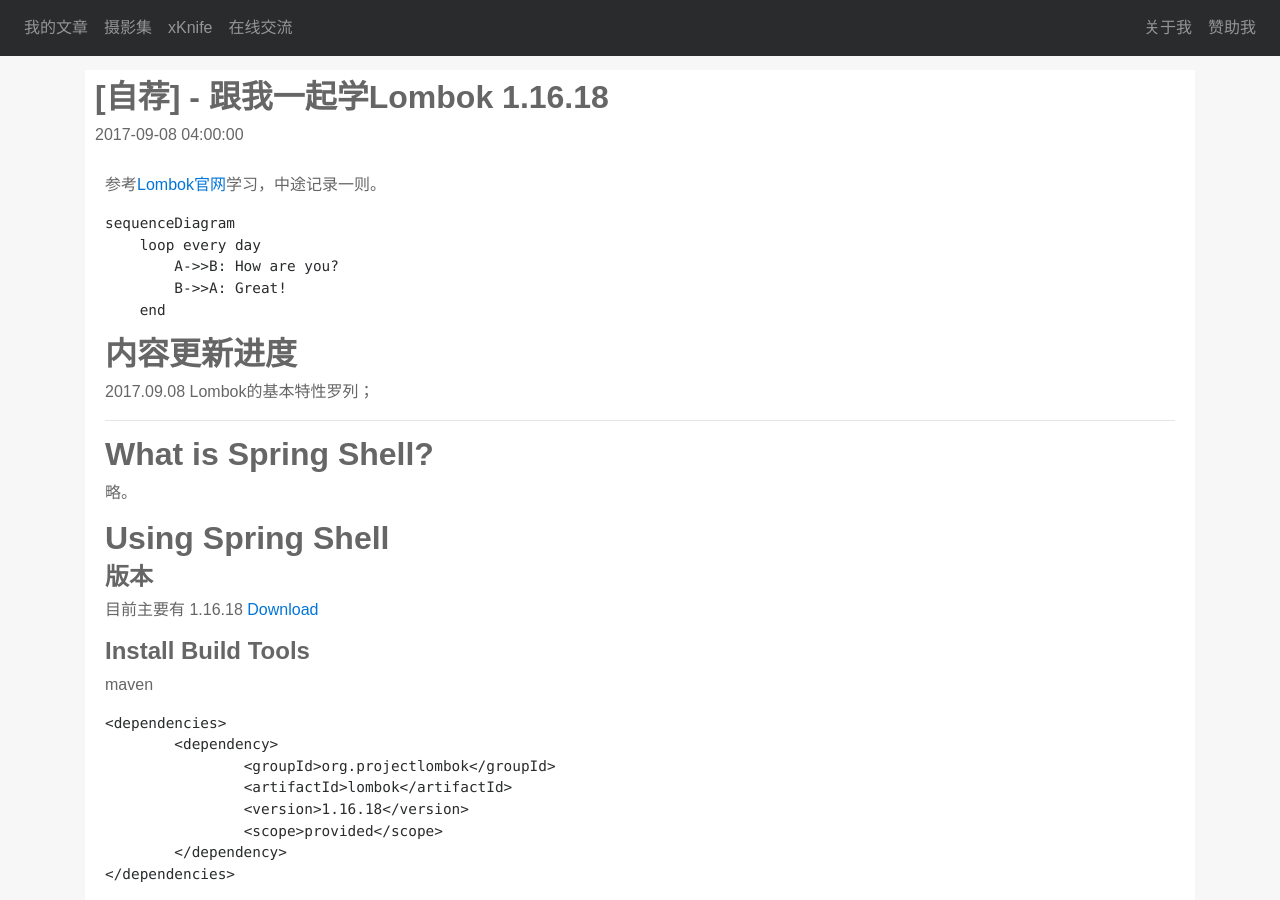
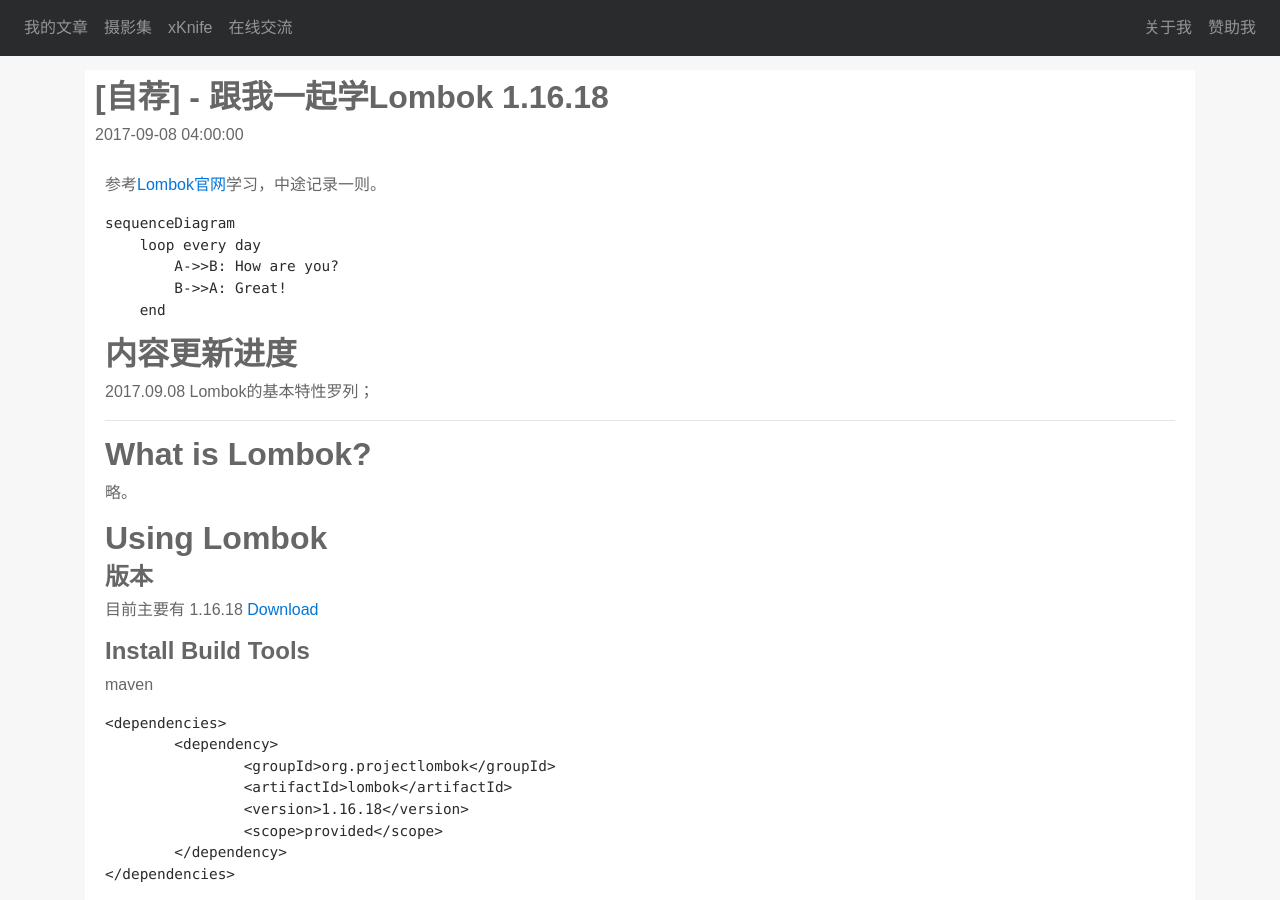
Before and after one commit to beanstt/beanstt.github.io, a Jekyll site: the page built from _posts/2017-09-08-lombok.md, in a window 1280 px wide and 900 px high. Built offline with Jekyll 4.4.1, drawn with Linux system fonts in a browser that asks for light colours; nearby versions of some CDN libraries; comment, search, counter and statistics services are not loaded.

Commit message:
add lombok

```diff
--- a/_posts/2017-09-08-lombok.md
+++ b/_posts/2017-09-08-lombok.md
@@ -21,9 +21,9 @@
 
 ---
 
-#   What is Spring Shell?
+#   What is Lombok?
 略。
-#   Using Spring Shell
+#   Using Lombok
 ##     版本
 目前主要有 1.16.18 [Download](https://projectlombok.org/downloads/lombok.jar)
 ##     Install Build Tools
```
